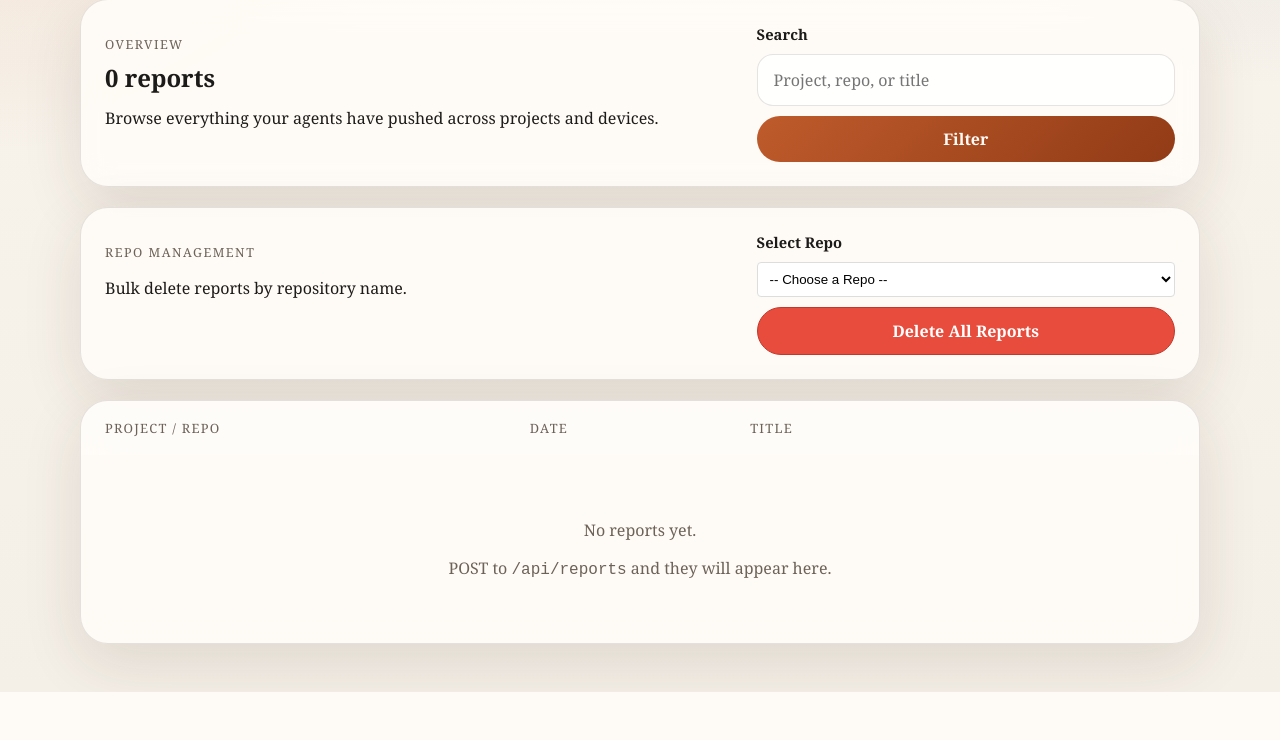
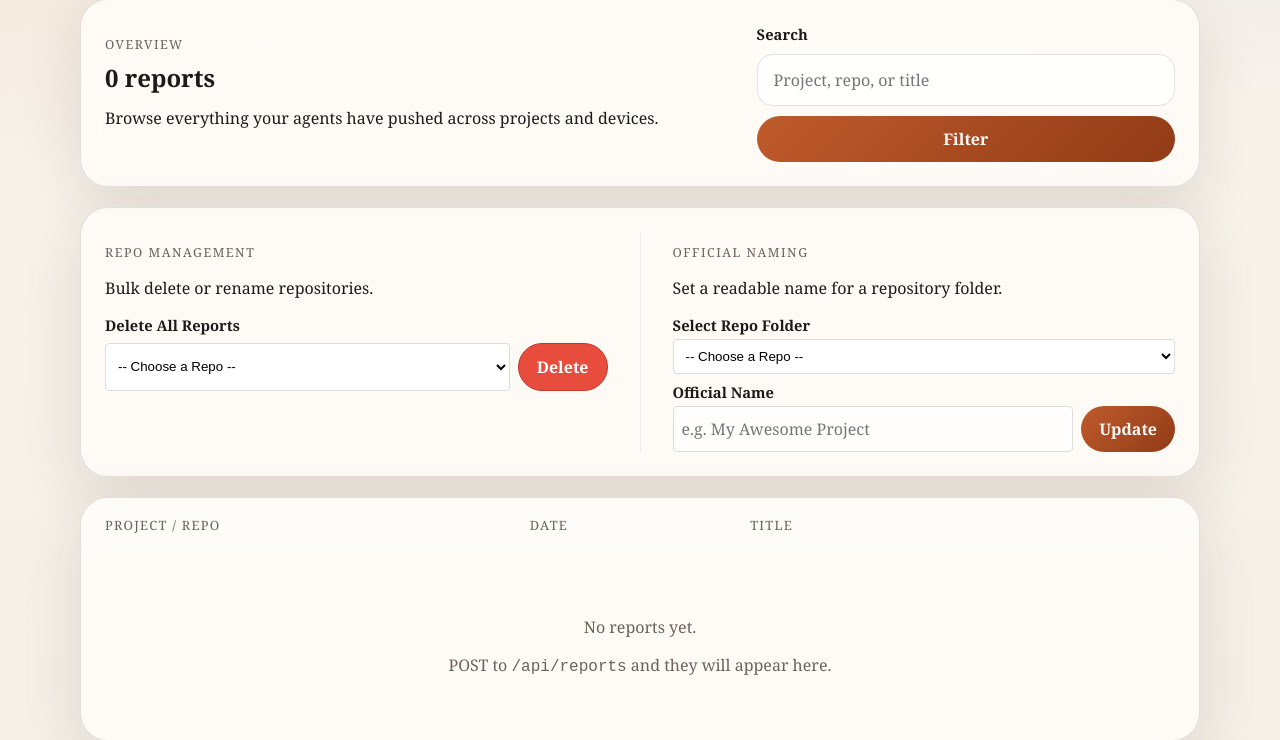
Before and after one commit to Zhihong0321/work-report-hub, a Flask app: page / in a window 1280 px wide. Shown: the part 301-1041 px from the top of the page. Before the commit the page ends 993 px from the top, so only its background shows below. Run offline with Flask 3, Linux system fonts and the light colour scheme; data that the repository does not hold is empty; parts of the project's set-up code (start-up, migrations or seed data) failed here and were passed over; some libraries are stand-ins or nearby versions.

Commit message:
feat: add official repository naming feature

```diff
--- a/app.py
+++ b/app.py
@@ -34,6 +34,19 @@ class Report(db.Model):
             "report_date": self.report_date.isoformat(),
             "source": self.source,
             "created_at": self.created_at.isoformat() + "Z",
+        }
+
+
+class RepoMetadata(db.Model):
+    id = db.Column(db.Integer, primary_key=True)
+    repo_name = db.Column(db.String(200), unique=True, nullable=False)
+    display_name = db.Column(db.String(200), nullable=False)
+
+    def to_dict(self) -> dict:
+        return {
+            "id": self.id,
+            "repo_name": self.repo_name,
+            "display_name": self.display_name,
         }
 
 
@@ -201,12 +214,18 @@ def register_routes(app: Flask) -> None:
 
         # Get unique repos for the deletion dropdown
         unique_repos = sorted(list(set(r.repo_name for r in Report.query.all())))
+
+        # Get repo metadata for display names
+        repo_meta = RepoMetadata.query.all()
+        repo_names_map = {m.repo_name: m.display_name for m in repo_meta}
+
         return render_template(
             "dashboard.html",
             grouped_reports=grouped_reports,
             sorted_weeks=sorted_weeks,
             query=query,
             unique_repos=unique_repos,
+            repo_names_map=repo_names_map,
         )
 
     @app.route("/reports/<int:report_id>")
@@ -252,6 +271,26 @@ def register_routes(app: Flask) -> None:
         flash(f"Deleted {num_deleted} report(s) from repository '{repo_name}'.")
         return redirect(url_for("dashboard"))
 
+    @app.post("/update_repo_name")
+    def update_repo_name():
+        repo_name = request.form.get("repo_name")
+        display_name = request.form.get("display_name", "").strip()
+
+        if not repo_name or not display_name:
+            flash("Both repository name and official name are required.")
+            return redirect(url_for("dashboard"))
+
+        meta = RepoMetadata.query.filter_by(repo_name=repo_name).first()
+        if meta:
+            meta.display_name = display_name
+        else:
+            meta = RepoMetadata(repo_name=repo_name, display_name=display_name)
+            db.session.add(meta)
+
+        db.session.commit()
+        flash(f"Updated official name for '{repo_name}' to '{display_name}'.")
+        return redirect(url_for("dashboard"))
+
 
 app = build_app()
 
--- a/templates/dashboard.html
+++ b/templates/dashboard.html
@@ -17,21 +17,50 @@
   </form>
 </section>
 
-<section class="card controls-card">
-  <div style="flex-grow: 1;">
+<section class="card controls-card" style="display: flex; gap: 2rem; flex-wrap: wrap;">
+  <div style="flex: 1; min-width: 300px;">
     <p class="section-label">Repo Management</p>
-    <p>Bulk delete reports by repository name.</p>
+    <p>Bulk delete or rename repositories.</p>
+
+    <div style="margin-top: 1rem;">
+      <form method="post" action="{{ url_for('delete_by_repo') }}" style="display: flex; flex-direction: column; gap: 0.5rem;" onsubmit="return confirm('Are you sure you want to delete ALL reports for this repo?');">
+        <label for="delete_repo_name">Delete All Reports</label>
+        <div style="display: flex; gap: 0.5rem;">
+          <select id="delete_repo_name" name="repo_name" style="flex-grow: 1; padding: 0.5rem; border: 1px solid #ddd; border-radius: 4px; background: white;" required>
+            <option value="">-- Choose a Repo --</option>
+            {% for repo in unique_repos %}
+            <option value="{{ repo }}">{{ repo }}</option>
+            {% endfor %}
+          </select>
+          <button type="submit" class="secondary-button" style="background-color: #e74c3c; border-color: #c0392b; color: white;">Delete</button>
+        </div>
+      </form>
+    </div>
   </div>
-  <form method="post" action="{{ url_for('delete_by_repo') }}" class="search-form" onsubmit="return confirm('Are you sure you want to delete ALL reports for this repo?');">
-    <label for="repo_name">Select Repo</label>
-    <select id="repo_name" name="repo_name" style="padding: 0.5rem; border: 1px solid #ddd; border-radius: 4px; background: white;">
-      <option value="">-- Choose a Repo --</option>
-      {% for repo in unique_repos %}
-      <option value="{{ repo }}">{{ repo }}</option>
-      {% endfor %}
-    </select>
-    <button type="submit" class="secondary-button" style="background-color: #e74c3c; border-color: #c0392b; color: white;">Delete All Reports</button>
-  </form>
+
+  <div style="flex: 1; min-width: 300px; border-left: 1px solid #eee; padding-left: 2rem;">
+    <p class="section-label">Official Naming</p>
+    <p>Set a readable name for a repository folder.</p>
+
+    <form method="post" action="{{ url_for('update_repo_name') }}" style="display: flex; flex-direction: column; gap: 0.5rem; margin-top: 1rem;">
+      <div style="display: flex; flex-direction: column; gap: 0.25rem;">
+        <label for="rename_repo_name">Select Repo Folder</label>
+        <select id="rename_repo_name" name="repo_name" style="padding: 0.5rem; border: 1px solid #ddd; border-radius: 4px; background: white;" required>
+          <option value="">-- Choose a Repo --</option>
+          {% for repo in unique_repos %}
+          <option value="{{ repo }}">{{ repo }}</option>
+          {% endfor %}
+        </select>
+      </div>
+      <div style="display: flex; flex-direction: column; gap: 0.25rem;">
+        <label for="display_name">Official Name</label>
+        <div style="display: flex; gap: 0.5rem;">
+          <input type="text" id="display_name" name="display_name" placeholder="e.g. My Awesome Project" style="flex-grow: 1; padding: 0.5rem; border: 1px solid #ddd; border-radius: 4px;" required>
+          <button type="submit">Update</button>
+        </div>
+      </div>
+    </form>
+  </div>
 </section>
 
 <section class="table-card">
@@ -51,7 +80,13 @@
     <article class="table-row">
       <div>
         <p class="primary-text">{{ report.project_name }}</p>
-        <p class="muted-text">{{ report.repo_name }}</p>
+        <p class="muted-text">
+          {% if repo_names_map.get(report.repo_name) %}
+            <span title="{{ report.repo_name }}" style="color: #2c3e50; font-weight: 500;">{{ repo_names_map[report.repo_name] }}</span>
+          {% else %}
+            {{ report.repo_name }}
+          {% endif %}
+        </p>
       </div>
       <div>{{ report.report_date.strftime("%Y-%m-%d") }}</div>
       <div>{{ report.title }}</div>
```
